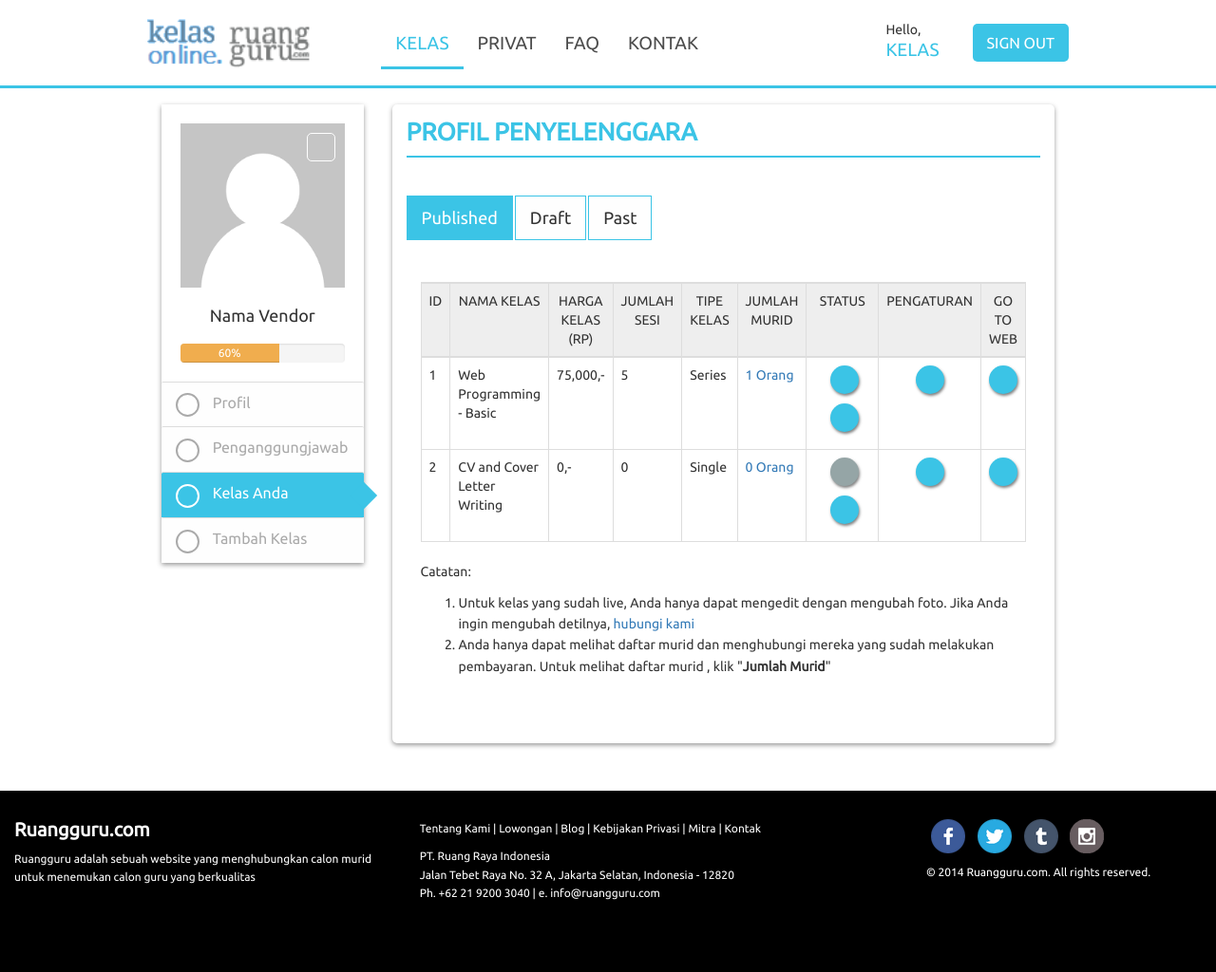
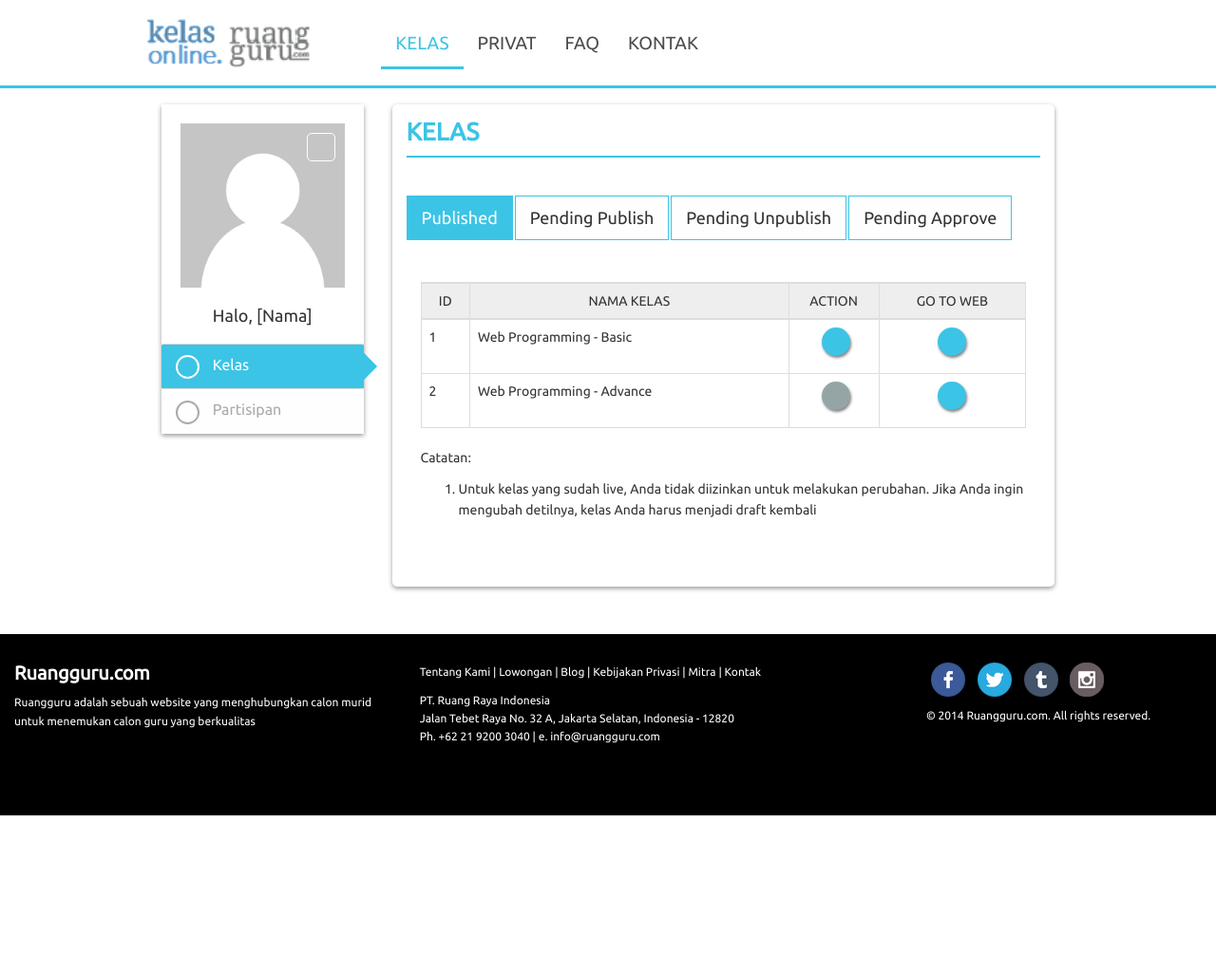
Before and after one commit to tsaqibb/propensiB05, a CodeIgniter app: page / in a window 1280 px wide. Shown: the whole page at 95% size. After the commit the page ends 859 px from the top, so only its background shows below. Run offline with CodeIgniter, Linux system fonts and the light colour scheme; some libraries are stand-ins or nearby versions; some web fonts are replaced.

Commit message:
contoh tampilan dashboard

```diff
--- a/application/views/welcome_message.php
+++ b/application/views/welcome_message.php
@@ -50,14 +50,6 @@
                         <li><a href="#contact">FAQ</a></li>
                         <li><a href="#contact">Kontak</a></li>
                     </ul>
-                    <ul class="nav navbar-nav navbar-right">
-                        <li class="user-login">
-                            Hello, <a href="#">Kelas</a>
-                        </li>
-                        <li class="sign-out">
-                            <a href="#">Sign Out</a>
-                        </li>
-                    </ul>
                 </div><!--/.nav-collapse -->
             </div>
         </div>
@@ -72,47 +64,37 @@
                         <img src="images/user.png" alt="" class="img-responsive">
                         <a href="#"><span class="edit"><i class="fa fa-pencil"></i></span></a>
                     </div>
-                    <h3 class="profile-name text-center">Nama Vendor</h3>
-
-                    <div class="progress">
-                      <div class="progress-bar progress-bar-warning" role="progressbar" aria-valuenow="60" aria-valuemin="0" aria-valuemax="100" style="width: 60%">
-                        60%
-                      </div>
-                    </div>
+                    <h3 class="profile-name text-center">Halo, [Nama]</h3>
 
                     <!-- Nav tabs -->
                     <ul class="nav nav-tabs" role="tablist">
-                        <li role="presentation">
-                            <a href="#profil" aria-controls="profil" role="tab" data-toggle="tab"><i class="fa fa-user"></i> Profil</a>
+                        <li role="presentation" class="active">
+                            <a href="#kelas" aria-controls="profil" role="tab" data-toggle="tab"><i class="fa fa-user"></i> Kelas</a>
                         </li>
                         <li role="presentation">
-                            <a href="#reponsible" aria-controls="reponsible" role="tab" data-toggle="tab"><i class="fa fa-male"></i> Penganggungjawab</a>
-                        </li>
-                        <li class="active">
-                            <a href="#"><i class="fa fa-users"></i> Kelas Anda</a>
-                        </li>
-                        <li>
-                            <a href="#"><i class="fa fa-plus"></i> Tambah Kelas</a>
+                            <a href="#partisipan" aria-controls="reponsible" role="tab" data-toggle="tab"><i class="fa fa-male"></i> Partisipan</a>
                         </li>
                     </ul>
                 </div><!-- sidebar -->
             </div>
             <div class="col-md-9 col-sm-12">
                 <div class="panel panel-default">
-                    <h2 class="block-title text-uppercase">PROFIL PENYELENGGARA</h2>
+                    <h2 class="block-title text-uppercase">Kelas</h2>
                     <div class="panel-body">
                         <div role="tabpanel" class="sub-vendor">
-
                             <!-- Nav tabs -->
                             <ul class="nav nav-tabs" role="tablist">
                                 <li role="presentation" class="active">
                                     <a href="#published" aria-controls="published" role="tab" data-toggle="tab">Published</a>
                                 </li>
                                 <li role="presentation">
-                                    <a href="#draft" aria-controls="draft" role="tab" data-toggle="tab">Draft</a>
+                                    <a href="#pending-pub" aria-controls="draft" role="tab" data-toggle="tab">Pending Publish</a>
                                 </li>
                                 <li role="presentation">
-                                    <a href="#past" aria-controls="past" role="tab" data-toggle="tab">Past</a>
+                                    <a href="#pending-unpub" aria-controls="past" role="tab" data-toggle="tab">Pending Unpublish</a>
+                                </li>
+                                <li role="presentation">
+                                    <a href="#pending-approve" aria-controls="past" role="tab" data-toggle="tab">Pending Approve</a>
                                 </li>
                             </ul>
 
@@ -125,12 +107,7 @@
                                                 <tr class="text-center">
                                                     <td>ID</td>
                                                     <td>Nama Kelas</td>
-                                                    <td>Harga Kelas (Rp)</td>
-                                                    <td>Jumlah Sesi</td>
-                                                    <td>Tipe Kelas</td>
-                                                    <td>Jumlah Murid</td>
-                                                    <td>Status</td>
-                                                    <td>Pengaturan</td>
+                                                    <td>Action</td>
                                                     <td>Go to web</td>
                                                 </tr>
                                             </thead>
@@ -138,16 +115,8 @@
                                                 <tr>
                                                     <td>1</td>
                                                     <td>Web Programming - Basic</td>
-                                                    <td>75,000,-</td>
-                                                    <td>5</td>
-                                                    <td>Series</td>
-                                                    <td><a href="#">1 Orang</a></td>
                                                     <td class="status">
-                                                        <span class="approved icon-circle" title="Approved"><i class="fa fa-check"></i></span>
-                                                        <a href="#" class="unpublish icon-circle" title="Request Unpublish"><i class="fa fa-download"></i> </a>
-                                                    </td>
-                                                    <td class="text-center">
-                                                        <a href="#" class="manage icon-circle" title="Pengaturan"><i class="fa fa-gears"></i></a>
+                                                        <a href="#" class="publish icon-circle" title="Request Unpublish"><i class="fa fa-download"></i></a>
                                                     </td>
                                                     <td class="text-center">
                                                         <a href="#" class="link icon-circle" title="Link"><i class="fa fa-arrow-right"></i></a>
@@ -155,17 +124,9 @@
                                                 </tr>
                                                 <tr>
                                                     <td>2</td>
-                                                    <td>CV and Cover Letter Writing</td>
-                                                    <td>0,-</td>
-                                                    <td>0</td>
-                                                    <td>Single</td>
-                                                    <td><a href="#">0 Orang</a></td>
+                                                    <td>Web Programming - Advance</td>
                                                     <td class="status">
-                                                        <span class="pending icon-circle" title="Pending"><i class="fa fa-ellipsis-h"></i></span>
-                                                        <a href="#" class="publish icon-circle" title="Publish Class"><i class="fa fa-upload"></i></a>
-                                                    </td>
-                                                    <td class="text-center">
-                                                        <a href="#" class="manage icon-circle" title="Pengaturan"><i class="fa fa-gears"></i></a>
+                                                        <span class="pending icon-circle" title="Pending Unpublish"><i class="fa fa-ellipsis-h"></i></span>
                                                     </td>
                                                     <td class="text-center">
                                                         <a href="#" class="link icon-circle" title="Link"><i class="fa fa-arrow-right"></i></a>
@@ -178,14 +139,55 @@
                                         <p> Catatan: </p>
                                         <ol>
                                             <li>
-                                                Untuk kelas yang sudah live, Anda hanya dapat mengedit dengan mengubah foto. Jika Anda ingin mengubah detilnya, <a class="blue underline" href="mailto:info@ruangguru.com?Subject=Edit%20Kelas">hubungi kami</a>
-                                            </li>
-                                            <li>
-                                                Anda hanya dapat melihat daftar murid dan menghubungi mereka yang sudah melakukan pembayaran. Untuk melihat daftar murid , klik "<b>Jumlah Murid</b>"
+                                                Untuk kelas yang sudah live, Anda tidak diizinkan untuk melakukan perubahan. Jika Anda ingin mengubah detilnya, kelas Anda harus menjadi draft kembali
                                             </li>
                                         </ol>
                                     </div>
                                 </div><!-- published -->
+                                <div role="tabpanel" class="tab-pane " id="pending-pub">
+                                    <div class="table-responsive">
+                                        <table class="table table-bordered">
+                                            <thead>
+                                                <tr class="text-center">
+                                                    <td>ID</td>
+                                                    <td>Nama Kelas</td>
+                                                    <td>Action</td>
+                                                    <td>Go to web</td>
+                                                </tr>
+                                            </thead>
+                                            <tbody>
+                                                <tr>
+                                                    <td>3</td>
+                                                    <td>Java Programming - Basic</td>
+                                                    <td class="status">
+                                                        <a href="#" class="publish icon-circle" title="Request publish"><i class="fa fa-upload"></i></a>
+                                                    </td>
+                                                    <td class="text-center">
+                                                        <a href="#" class="link icon-circle" title="Link"><i class="fa fa-arrow-right"></i></a>
+                                                    </td>
+                                                </tr>
+                                                <tr>
+                                                    <td>4</td>
+                                                    <td>Java Programming - Advance</td>
+                                                    <td class="status">
+                                                        <span class="pending icon-circle" title="Pending Unpublish"><i class="fa fa-ellipsis-h"></i></span>
+                                                    </td>
+                                                    <td class="text-center">
+                                                        <a href="#" class="link icon-circle" title="Link"><i class="fa fa-arrow-right"></i></a>
+                                                    </td>
+                                                </tr>
+                                            </tbody>
+                                        </table>
+                                    </div><!-- table-responsive -->
+                                    <div id="class-notes">
+                                        <p> Catatan: </p>
+                                        <ol>
+                                            <li>
+                                                Untuk kelas yang sudah live, Anda tidak diizinkan untuk melakukan perubahan. Jika Anda ingin mengubah detilnya, kelas Anda harus menjadi draft kembali
+                                            </li>
+                                        </ol>
+                                    </div>
+                                </div><!-- pending publish -->
                                 <div role="tabpanel" class="tab-pane" id="draft">Kelas tidak tersedia </div><!-- draft -->
                                 <div role="tabpanel" class="tab-pane" id="past">Kelas tidak tersedia </div><!-- past -->
                             </div><!-- tab-content -->
```
